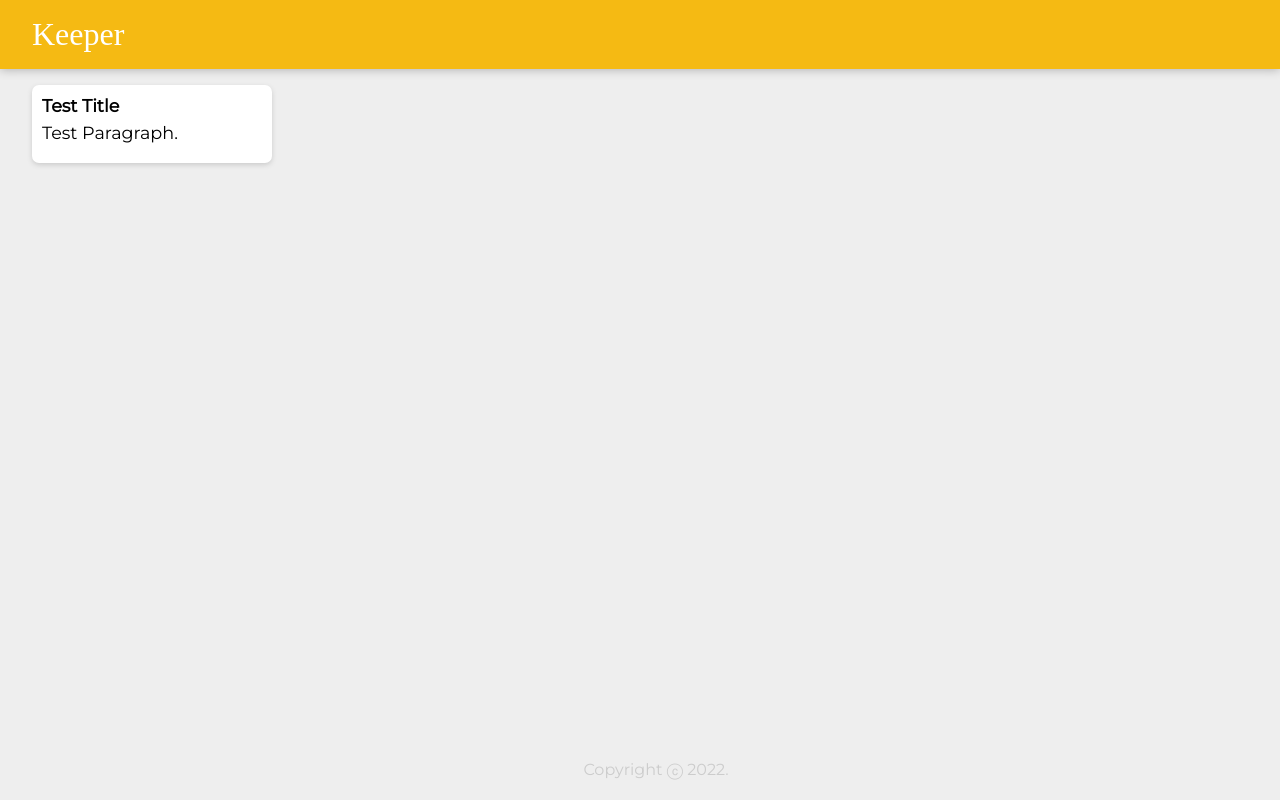
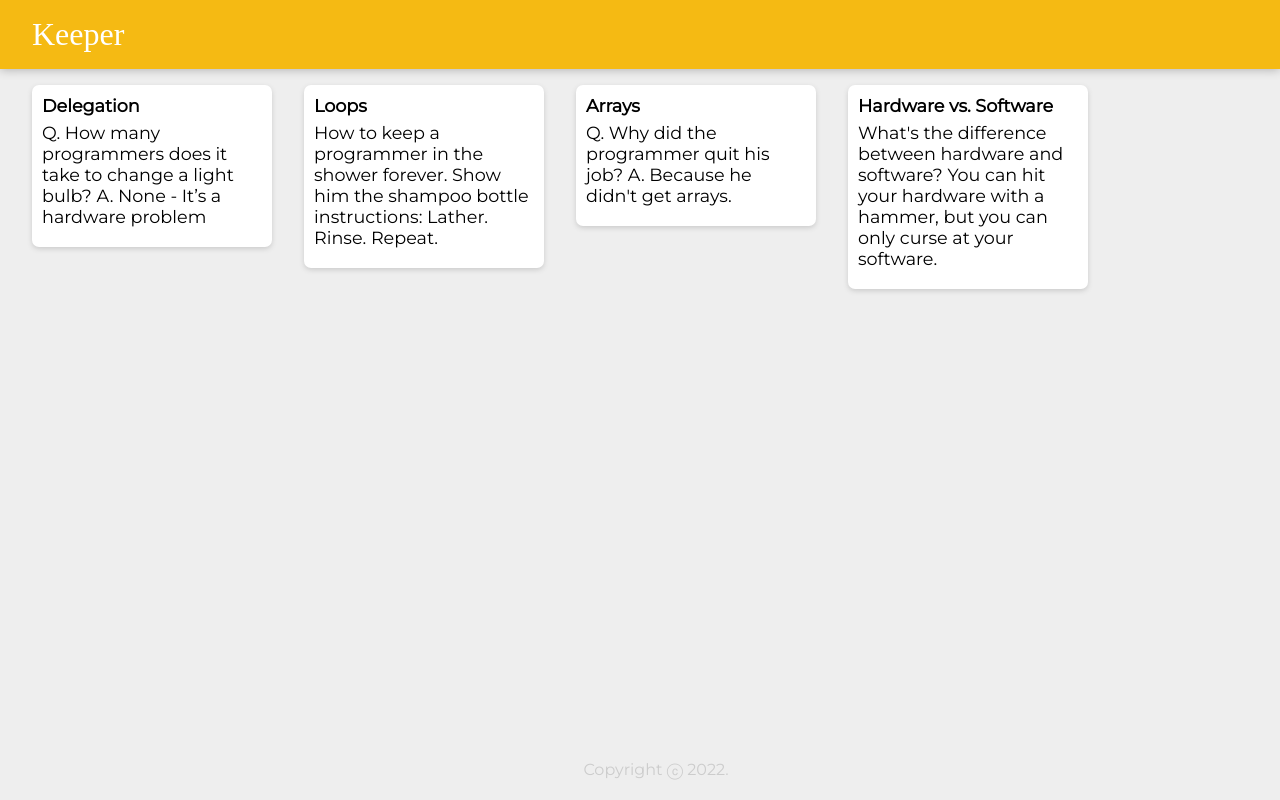
Before and after one commit to erenduzova/React-Keeper-app, a React (Create React App) app: page / in a window 1280 px wide. Built offline with nearby package versions, Linux system fonts and the light colour scheme; a web font is replaced by a local one.

Commit message:
All the notes inside notes.js rendered as a seperate Note component.

```diff
--- a/src/components/App.jsx
+++ b/src/components/App.jsx
@@ -3,12 +3,13 @@ import React from "react";
 import Header from "./Header";
 import Footer from "./Footer";
 import Note from "./Note";
+import notes from "../notes";
 
 function App() {
   return (
     <div>
       <Header />
-      <Note />
+      {notes.map( note => <Note key={note.key} title={note.title} content={note.content} />)}
       <Footer />
     </div>
   );
--- a/src/components/Note.jsx
+++ b/src/components/Note.jsx
@@ -1,10 +1,10 @@
 import React from "react";
 
-function Note() {
+function Note(props) {
   return (
     <div className="note">
-      <h1>Test Title</h1>
-      <p>Test Paragraph.</p>
+      <h1>{props.title}</h1>
+      <p>{props.content}</p>
     </div>
   );
 }
--- a/src/notes.js
+++ b/src/notes.js
@@ -24,3 +24,5 @@ const notes = [
       "What's the difference between hardware and software? You can hit your hardware with a hammer, but you can only curse at your software.",
   },
 ];
+
+export default notes;
```
